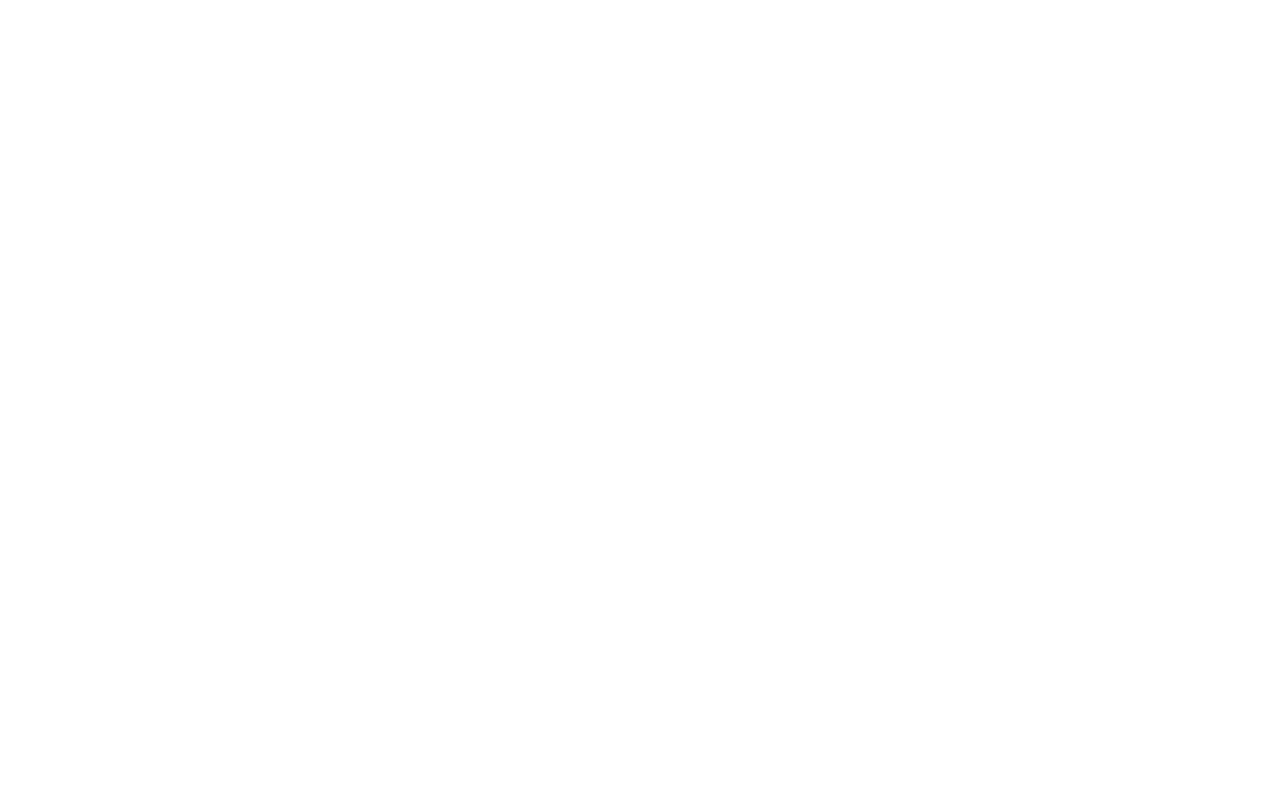
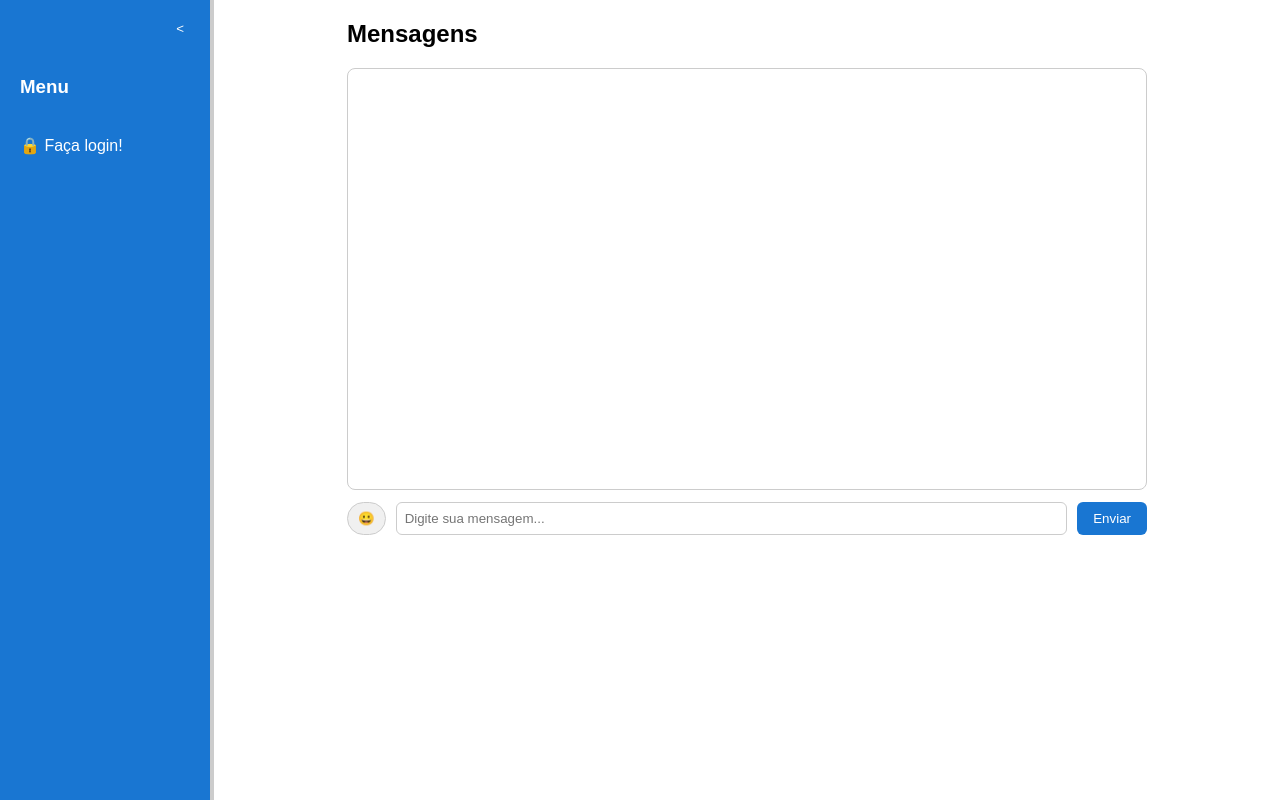
Before and after one commit to allhgr/mini-rede-social-frontend, a Next.js app: page /postagens in a window 1280 px wide. Built offline with nearby package versions, Linux system fonts and the light colour scheme.

Commit message:
componente postagens emojipicker

```diff
--- /dev/null
+++ b/app/componentes/emoji.tsx
@@ -0,0 +1,38 @@
+interface propsEmoji {
+    onSelect: (emoji: string) => void;
+}
+
+const EmojiPicker = (props: propsEmoji) => {
+    const emojiList = [
+        "😀", "😂", "😍", "👍", "🔥", "🎉", "❤️", "😎", "😢", "🙏",
+        "🥺", "😜", "😋", "😅", "🥳", "🤔", "😏", "😜", "🥰", "💀",
+        "🤯", "🥶", "🌈", "🤗", "👀", "👑", "💥", "🌟", "💪"
+      ];
+
+    return (
+        <div style={{
+            position: "absolute",
+            bottom: "50px",
+            background: "white",
+            border: "1px solid #ccc",
+            borderRadius: "8px",
+            padding: "8px",
+            display: "grid",
+            gridTemplateColumns: "repeat(5, 1fr)",
+            gap: "6px",
+            boxShadow: "0 2px 8px rgba(0, 0, 0, 0.2)",
+            zIndex: 100,
+        }}>
+            {emojiList.map((emoji) => (
+                <button key={emoji} style={{
+                    fontSize: "20px",
+                    background: "transparent",
+                    border: "none",
+                    cursor: "pointer"
+                }} onClick={() => props.onSelect(emoji)}>{emoji}</button>
+            ))}
+        </div>
+    )
+};
+
+export default EmojiPicker
--- a/app/componentes/menuLateral.tsx
+++ b/app/componentes/menuLateral.tsx
@@ -78,7 +78,7 @@ const MenuLateral = () => {
                         </Link>
                     </li>
 
-                    <li style={{ padding: "10px", marginTop: "auto" }}>
+                    <li style={{ padding: "10px", marginTop: "auto", flex: "1"}}>
                         <button
                             onClick={abandonar}
                             style={{
@@ -96,7 +96,7 @@ const MenuLateral = () => {
                     </li>
                 </ul>
             ) : (
-                <p style={{ marginTop: "20px" }}>🔒 Faça login para acessar</p>
+                <p style={{ marginTop: "20px" }}>🔒 {colapsado ? "" : "Faça login!"}</p>
             )}
 
         </aside>
--- a/app/context/context.tsx
+++ b/app/context/context.tsx
@@ -18,7 +18,7 @@ export const AuthProvider = ({children} : {children: ReactNode}) => {
 
     return (
         <AuthContext.Provider value={{login, logout, isAuthenticated}}>
-
+            {children}
         </AuthContext.Provider>
     );
 };
--- a/app/postagens/page.tsx
+++ b/app/postagens/page.tsx
@@ -1,6 +1,7 @@
 'use client'
 
 import { useState } from "react"
+import EmojiPicker from "../componentes/emoji";
 
 interface Mensagem {
     id: number;
@@ -11,8 +12,9 @@ interface Mensagem {
 }
 
 const Postagem = () => {
-    const [novaMensagem, setNovaMensagem] = useState<string>("")
-    const [mensagem, setMensagem] = useState<Mensagem[]>([])
+    const [novaMensagem, setNovaMensagem] = useState<string>("");
+    const [mensagem, setMensagem] = useState<Mensagem[]>([]);
+    const [showEmoji, setShowEmoji] = useState<boolean>(false);
 
     const handleEnviar = () => {
         if (!novaMensagem.trim()) return;
@@ -77,6 +79,23 @@ const Postagem = () => {
                 ))}
             </div>
             <div style={{ display: "flex", gap: "10px" }}>
+
+                <button style={{
+                    padding: "8px 10px",
+                    background: "#f0f0f0",
+                    color: "white",
+                    border: "1px solid #ccc",
+                    borderRadius: "20px",
+                    cursor: "pointer"
+                }} onClick={() => setShowEmoji(!showEmoji)}>😀</button>
+
+                {showEmoji && (
+                    <EmojiPicker onSelect={(emoji) => {
+                        setNovaMensagem((prev) => prev + emoji);
+                        setShowEmoji(false);
+                    }}></EmojiPicker>
+                )}
+
                 <input
                     type="text"
                     placeholder="Digite sua mensagem..."
@@ -89,11 +108,14 @@ const Postagem = () => {
                         border: "1px solid #ccc",
                     }}
                 ></input>
+
                 <button style={{
                     padding: "8px 16px",
                     background: "#1976d2",
                     color: "white",
-                    border: "none"
+                    border: "none",
+                    borderRadius: "6px",
+                    cursor: "pointer"
                 }} onClick={handleEnviar}>Enviar</button>
             </div>
         </div>
```
